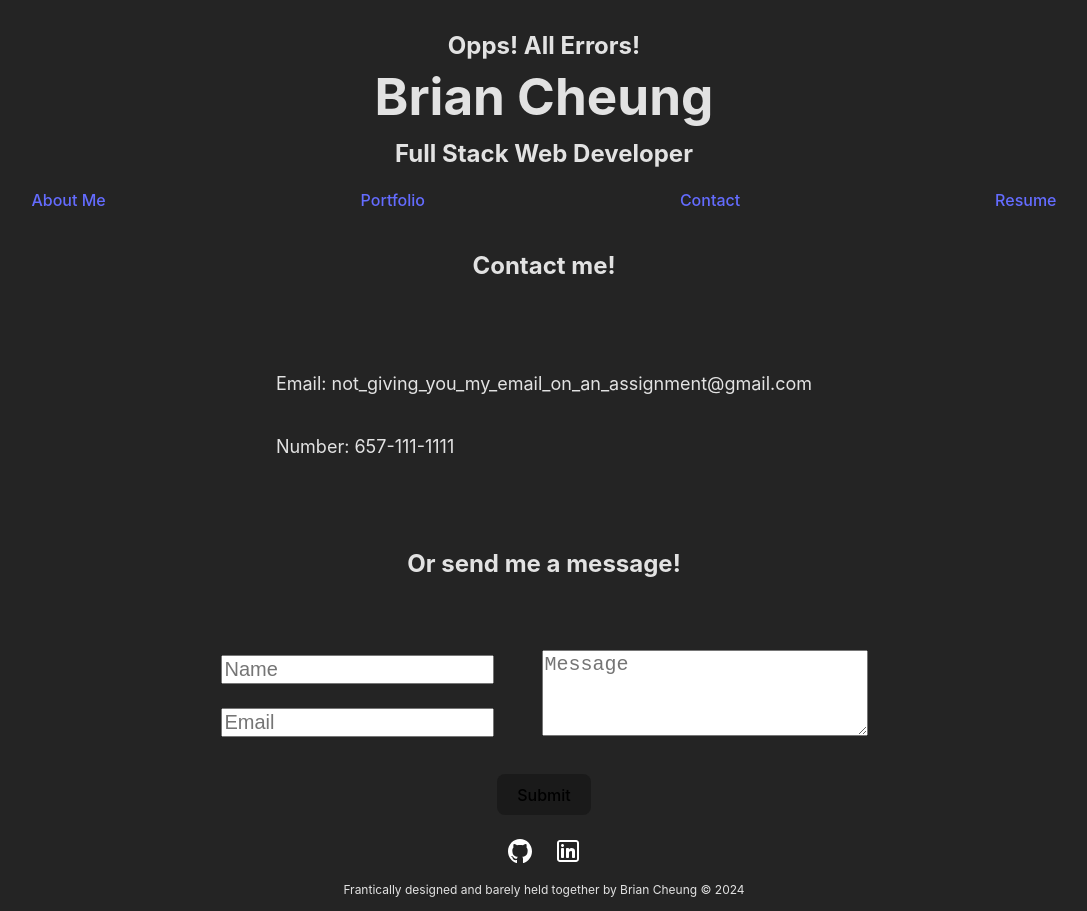
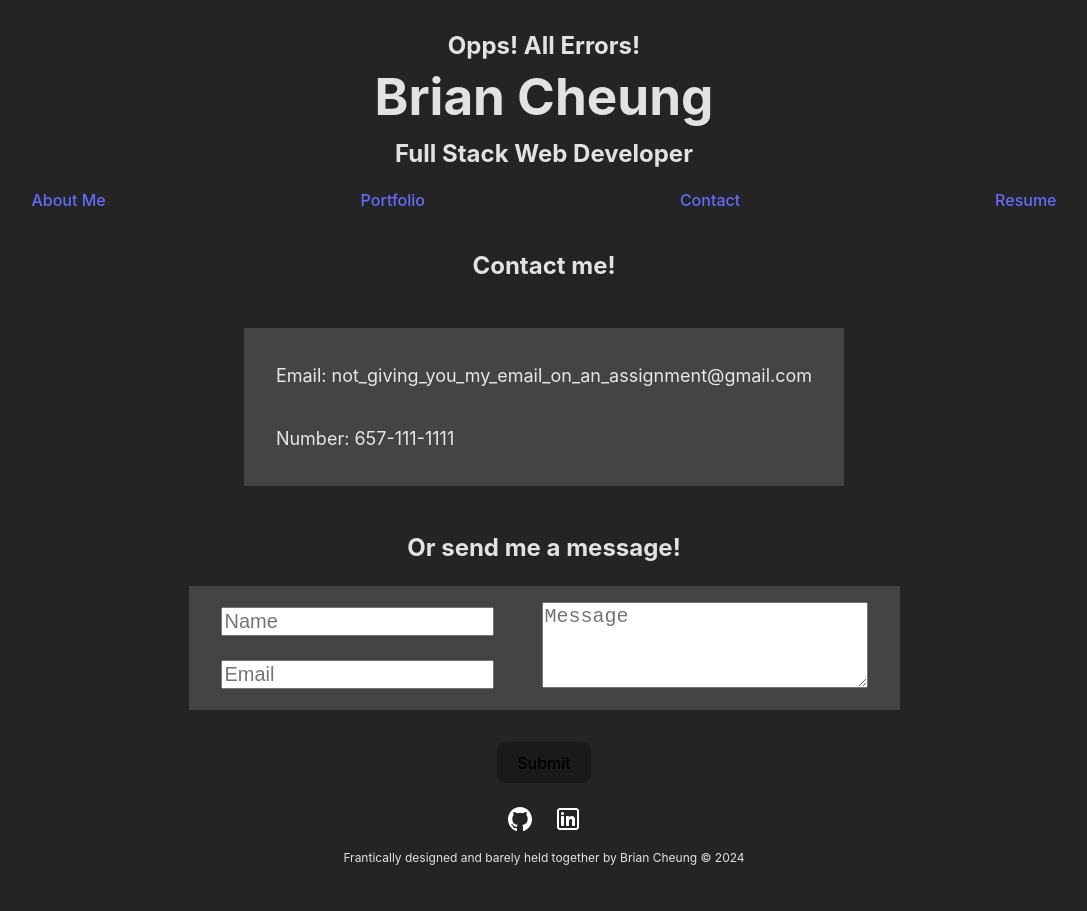
Before and after one commit to CYCBrian/wk20-react-portfolio, a React (Vite) app: page /contact in a window 1280 px wide. Shown: the whole page, without its empty margins (96-1183 px from the left). After the commit the page ends 879 px from the top, so only its background shows below. Built offline with nearby package versions, Linux system fonts and the light colour scheme.

Commit message:
3.Functionality - Added Warning on Contact Form

```diff
--- a/src/main.jsx
+++ b/src/main.jsx
@@ -1,6 +1,6 @@
 import ReactDOM from 'react-dom/client'
 import {createBrowserRouter, RouterProvider} from 'react-router-dom'
-import App from './App'
+import App from './app';
 import './index.css'
 import AboutMe from './pages/about/about'
 import Contact from './pages/contact/contact'
--- a/src/pages/contact/contact.css
+++ b/src/pages/contact/contact.css
@@ -2,13 +2,19 @@
   display: flex;
   flex-direction: column;
   align-items: center;
-  gap: 3rem;
+  gap: 1.5rem;
   min-height: calc(100vh - 20rem);
 }
 
 .my-contact-container{
     display: flex;
     flex-direction: column;
+    background-color: rgba(240, 248, 255, 0.15);
+    padding-left: 2rem;
+    padding-right: 2rem;
+    padding-top: 1rem;
+    padding-bottom: 1rem;
+    max-width: 50rem;
 }
 
 .my-contact{
@@ -20,6 +26,12 @@
   display: flex;
   gap: 3rem;
   align-items: center;
+  background-color: rgba(240, 248, 255, 0.15);
+  padding-left: 2rem;
+  padding-right: 2rem;
+  padding-top: 1rem;
+  padding-bottom: 1rem;
+  max-width: 50rem;
 }
 
 .contact-information {
@@ -30,16 +42,18 @@
 
 .contact-input {
   font-size: 20px;
-
 }
 
 .message-input {
   min-height: 5rem;
   min-width: 20rem;
   font-size: 20px;
-
 }
 
 .button-container {
   margin-top: 2rem;
 }
+
+.contact-warning{
+  color: rgb(230, 75, 75);
+}
--- a/src/pages/contact/contact.jsx
+++ b/src/pages/contact/contact.jsx
@@ -1,4 +1,3 @@
-/* eslint-disable react/no-unescaped-entities */
 import { useState } from "react";
 import { validateEmail } from "../../util/helpers/validation";
 import "./contact.css";
@@ -7,6 +6,7 @@ function Contact() {
   const [name, setName] = useState("");
   const [email, setEmail] = useState("");
   const [message, setMessage] = useState("");
+  const [errorMessage, setErrorMessage] = useState("");
 
   const handleInputChange = (e) => {
     const { name, value } = e.target;
@@ -26,15 +26,16 @@ function Contact() {
   const handleFormSubmit = (e) => {
     e.preventDefault();
     if (!name) {
-      alert("Please enter your name.");
+      setErrorMessage("Please enter your name.");
       return;
     } else if (!validateEmail(email)) {
-      alert("Please enter a valid email address.");
+      setErrorMessage("Please enter a valid email address.");
       return;
     } else if (!message) {
-      alert("Please don't leave the message blank.");
+      setErrorMessage("Please don't leave the message blank.");
       return;
     }
+    setErrorMessage("");
     alert("Thanks for reaching out!");
     setName("");
     setEmail("");
@@ -45,9 +46,13 @@ function Contact() {
     <section className="contact-container">
       <h2>Contact me!</h2>
       <section className="my-contact-container">
-          <p className="my-contact">Email: not_giving_you_my_email_on_an_assignment@gmail.com</p>
+        <p className="my-contact">
+          Email: not_giving_you_my_email_on_an_assignment@gmail.com
+        </p>
         <p className="my-contact">Number: 657-111-1111</p>
       </section>
+
+      <section className="contact-half">
         <h2>Or send me a message!</h2>
         <form className="contact-form" onSubmit={handleFormSubmit}>
           <section className="form-container">
@@ -80,11 +85,17 @@ function Contact() {
               />
             </section>
           </section>
+          {errorMessage && (
+            <section>
+              <p className="contact-warning">{errorMessage}</p>
+            </section>
+          )}
           <section className="button-container">
             <button type="submit">Submit</button>
           </section>
         </form>
       </section>
+    </section>
   );
 }
 
--- a/src/pages/portfolio/portfolio.css
+++ b/src/pages/portfolio/portfolio.css
@@ -32,17 +32,16 @@
 
 .link-container{
     background-color: rgba(0, 0, 0, 0.25);
-    padding: 0.5rem;
-    min-width: 3rem;
+    padding: 11px
 }
 
-/* .project-link{
+.project-link{
     transition: transform 0.3s;
 }
 
 .project-link:hover{
     transform: scale(1.5);
     transition: 0.3s;
-} */
+}
 
-/* doesn't seem to work for some reason */
+/* doesn't seem to work for some reason
--- a/src/pages/portfolio/portfolio.jsx
+++ b/src/pages/portfolio/portfolio.jsx
@@ -1,5 +1,4 @@
 /* eslint-disable react/prop-types */
-// import images from assests later
 import "./portfolio.css";
 
 import kumamoImage from "../../assets/projects/kumamo-image.jpg";
--- a/src/pages/resume/resume.css
+++ b/src/pages/resume/resume.css
@@ -60,7 +60,3 @@ button:hover {
   background-color: #2d3075;
   transform: scale(1.25);
 }
-button:focus,
-button:focus-visible {
-  outline: 4px auto -webkit-focus-ring-color;
-}
```
Also changed, not shown: src/app.jsx (+2 -35 lines). Lines whose indentation alone changed are shown as unchanged.
